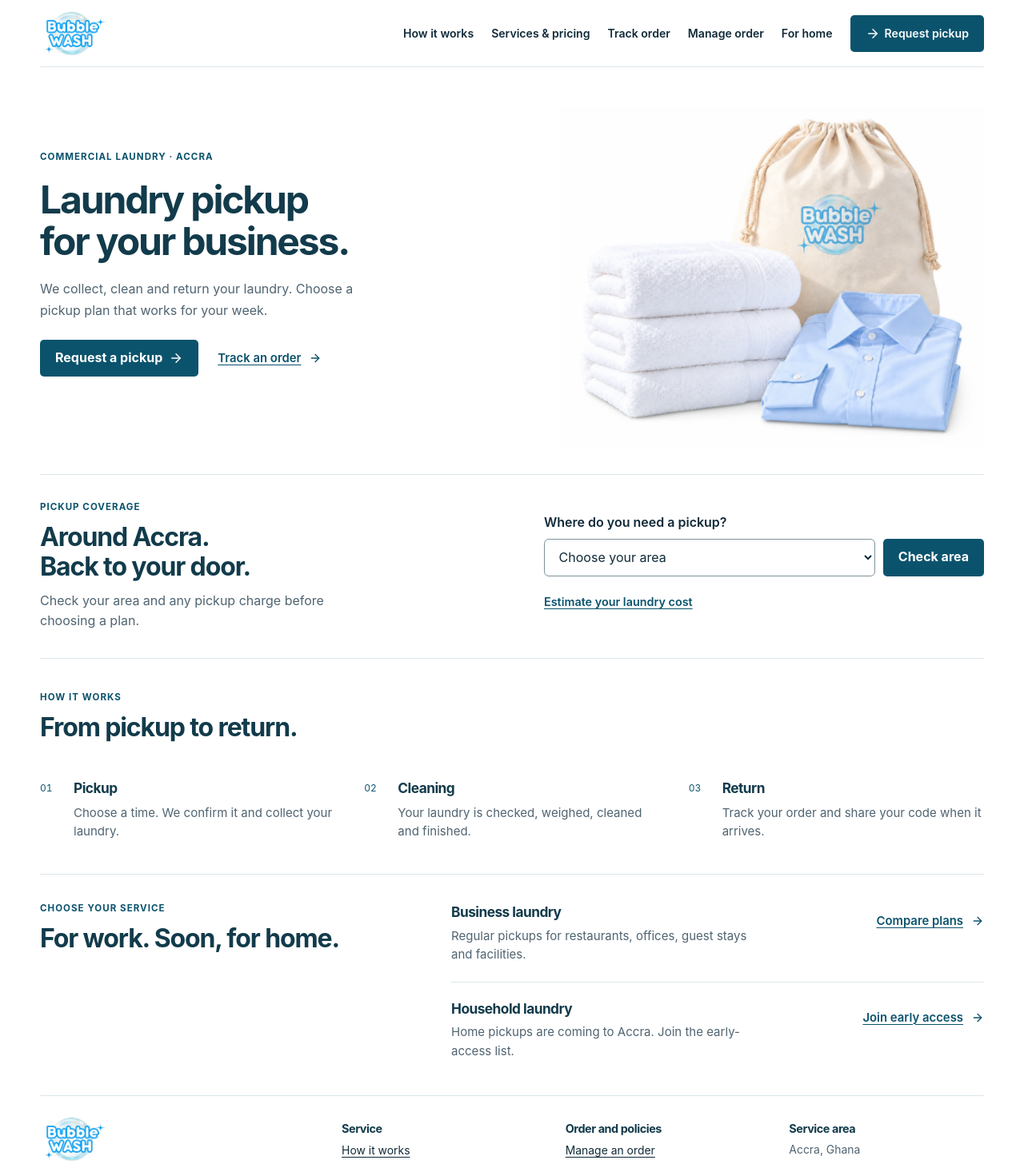
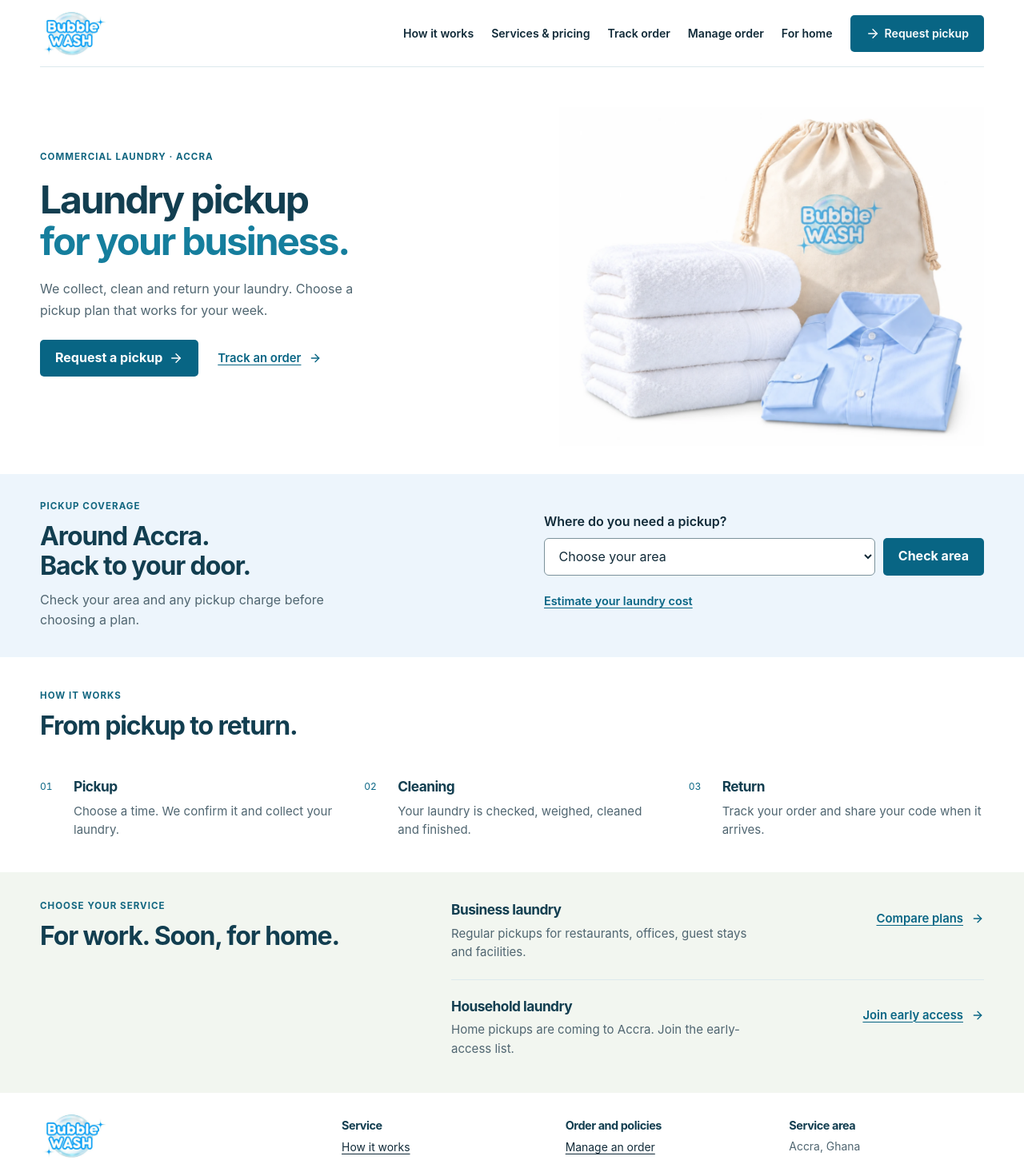
Before and after one commit to bechirobob/bubble-wash, a Next.js app: page / in a window 1280 px wide. Shown: the top 1461 px of the page at 80% size. Built offline with nearby package versions, Linux system fonts and the light colour scheme.

Commit message:
Restore the laundry palette across open full-width sections

```diff
--- a/src/app/globals.css
+++ b/src/app/globals.css
@@ -1511,7 +1511,14 @@
 /* Public layout: open sections, compact scale and original brand artwork. */
 .brandArtwork { position: relative; width: 84px; height: 60px; overflow: hidden; mix-blend-mode: multiply; }
 .brandArtwork .brandMark { position: absolute; width: 134px; height: 134px; left: 50%; top: 50%; transform: translate(-51%, -48%); object-fit: contain; }
-.publicSite { --brand: #0b536d; --brand-dark: #073c50; --ink-strong: #123b4b; --muted: #506471; background: #fff; }
+.publicSite { --brand: #086584; --brand-dark: #064b64; --brand-soft: #eaf6fa; --ink-strong: #123e50; --muted: #506671; --line: #dce9ed; --wash-blue: #edf5fc; --wash-sage: #f2f6f0; --wash-aqua: #e5f3f7; background: #fff; }
+.publicBand { width: 100%; }
+.publicBandBlue { background: var(--wash-blue); }
+.publicBandSage { background: var(--wash-sage); }
+.publicBandAqua { background: var(--wash-aqua); }
+.publicBand .pickupSection, .publicBand .laundryServices { border: 0; }
+.publicSite .sectionLabel { color: #126680; }
+.laundryIntro h1 span { color: #157e9d; }
 .publicSite .siteHeader { margin-top: 0; min-height: 84px; padding: 8px 0; gap: 24px; }
 .publicSite .navLinks { gap: 22px; }
 .publicSite .navLinks a { font-size: .88rem; }
--- a/src/app/page.tsx
+++ b/src/app/page.tsx
@@ -15,16 +15,16 @@
       <section className="laundryIntro pageShell" id="main-content" aria-labelledby="home-title">
         <div className="laundryIntroCopy">
           <p className="sectionLabel">Commercial laundry · Accra</p>
-          <h1 id="home-title">Laundry pickup<br />for your business.</h1>
+          <h1 id="home-title">Laundry pickup<br /><span>for your business.</span></h1>
           <p className="lead">We collect, clean and return your laundry. Choose a pickup plan that works for your week.</p>
           <div className="heroActions"><Link className="button primary" href={available ? "/book" : "/services"}>{available ? "Request a pickup" : "View plans & pricing"}<ArrowRight aria-hidden="true" /></Link><Link className="textAction" href="/track">Track an order <ArrowRight aria-hidden="true" /></Link></div>
           {!available && <p className="availabilityNote">New pickups are paused. You can still <Link href="/manage">manage an existing order</Link>.</p>}
         </div>
         <figure className="laundryPhoto"><Image src="/laundry-care-hero-blended.webp" alt="Folded towels and a shirt beside a bag with the original Bubble Wash icon" width={1200} height={960} sizes="(max-width: 600px) 340px, (max-width: 980px) 42vw, 540px" priority /></figure>
       </section>
-      <section className="pickupSection pageShell" aria-labelledby="pickup-heading"><div><p className="sectionLabel">Pickup coverage</p><h2 id="pickup-heading">Around Accra.<br /> Back to your door.</h2><p>Check your area and any pickup charge before choosing a plan.</p></div><PickupCoverage available={available} /></section>
+      <section className="publicBand publicBandBlue" aria-labelledby="pickup-heading"><div className="pickupSection pageShell"><div><p className="sectionLabel">Pickup coverage</p><h2 id="pickup-heading">Around Accra.<br /> Back to your door.</h2><p>Check your area and any pickup charge before choosing a plan.</p></div><PickupCoverage available={available} /></div></section>
       <section className="laundryProcess pageShell" id="how-it-works" aria-labelledby="process-heading"><div className="processHeading"><p className="sectionLabel">How it works</p><h2 id="process-heading">From pickup to return.</h2></div><LaundrySteps /></section>
-      <section className="laundryServices pageShell" aria-labelledby="service-heading"><div><p className="sectionLabel">Choose your service</p><h2 id="service-heading">For work. Soon, for home.</h2></div><div className="serviceRows"><article><div><h3>Business laundry</h3><p>Regular pickups for restaurants, offices, guest stays and facilities.</p></div><Link className="textAction" href="/services">Compare plans <ArrowRight aria-hidden="true" /></Link></article><article><div><h3>Household laundry</h3><p>Home pickups are coming to Accra. Join the early-access list.</p></div><Link className="textAction" href="/early-access">Join early access <ArrowRight aria-hidden="true" /></Link></article></div></section>
+      <section className="publicBand publicBandSage" aria-labelledby="service-heading"><div className="laundryServices pageShell"><div><p className="sectionLabel">Choose your service</p><h2 id="service-heading">For work. Soon, for home.</h2></div><div className="serviceRows"><article><div><h3>Business laundry</h3><p>Regular pickups for restaurants, offices, guest stays and facilities.</p></div><Link className="textAction" href="/services">Compare plans <ArrowRight aria-hidden="true" /></Link></article><article><div><h3>Household laundry</h3><p>Home pickups are coming to Accra. Join the early-access list.</p></div><Link className="textAction" href="/early-access">Join early access <ArrowRight aria-hidden="true" /></Link></article></div></div></section>
     </PublicChrome>
   );
 }
--- a/src/components/PublicChrome.tsx
+++ b/src/components/PublicChrome.tsx
@@ -64,9 +64,9 @@
 export function PageIntro({ eyebrow, title, summary, icon = "default" }: { eyebrow: string; title: string; summary: string; icon?: keyof typeof pageIcons }) {
   const Icon = pageIcons[icon];
   return (
-    <section className="pageIntro pageShell" id="main-content" aria-labelledby="page-title">
+    <div className="publicBand publicBandAqua"><section className="pageIntro pageShell" id="main-content" aria-labelledby="page-title">
       <Icon className="pageIntroIcon" aria-hidden="true" />
       <div><p className="sectionLabel">{eyebrow}</p><h1 id="page-title">{title}</h1><p className="lead">{summary}</p></div>
-    </section>
+    </section></div>
   );
 }
```
Also changed, not shown: 1 other file (tests, documents, lock files or other folders).
